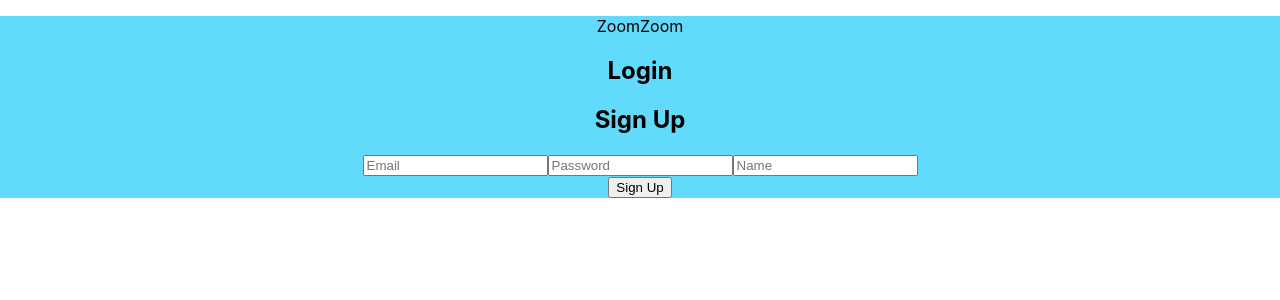
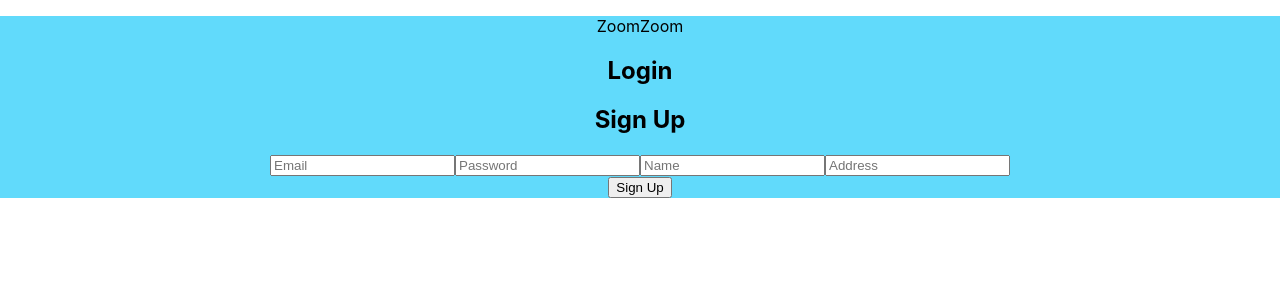
Before and after one commit to jjiajun/TraceYourEther-Frontend, a React (Create React App) app: page /main in a window 1280 px wide. Both pictures are taken after a click on the element "Sign Up". Shown: the top 300 px of the page. Built offline with nearby package versions, Linux system fonts and the light colour scheme; no server answers.

Commit message:
Edited sign up on landing page

```diff
--- a/src/components/LandingPage.jsx
+++ b/src/components/LandingPage.jsx
@@ -14,7 +14,8 @@ export default function LandingPage({user}) {
   const [password, setPassword] = useState('');
   // State and setter for signup and login message
   const [message, setMessage] = useState('');
-  const  [name , setName] = useState('')
+  const  [name , setName] = useState('');
+  const [address, setAddress] = useState('');
 
   const [signUpVisible , setSignUpVisible] = useState(false);
   const [logInVisible , setLogInVisible] = useState(true);
@@ -26,6 +27,7 @@ export default function LandingPage({user}) {
       email : email ,
       password : password,
       name : name,
+      address : address,
     }
     axios.post(`${REACT_APP_BACKEND}/signup` , data).then((response)=>{
       if (response.data === 'Something went wrong when creating a new user') {
@@ -147,9 +149,14 @@ export default function LandingPage({user}) {
             <input
               name="name"
               id="name"
-              type="name"
               placeholder="Name"
               onChange={(event) => setName(event.target.value)}
+            />
+            <input
+              name="address"
+              id="address"
+              placeholder="Address"
+              onChange={(event) => setAddress(event.target.value)}
             />
           </div>
           <div className="btn-container">
```
